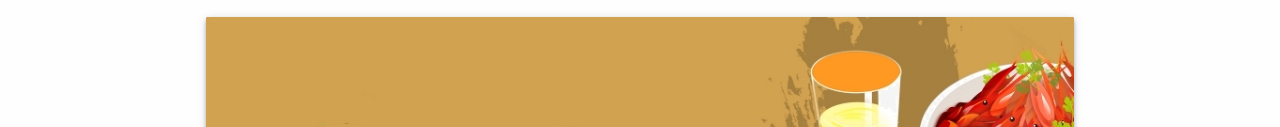
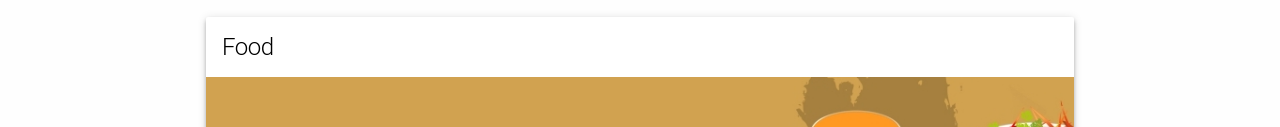
Before and after one commit to lxt619/mobileview-2021, a plain HTML site: page food.html in a window 1280 px wide. Shown: the part 258-385 px from the top of the page. Drawn offline with Linux system fonts and the light colour scheme.

Commit message:
add title

```diff
--- a/food.html
+++ b/food.html
@@ -25,6 +25,9 @@
         <div class="site-content">
           <div class="mdl-grid site-max-width">
             <div class="mdl-cell mdl-cell--12-col mdl-card mdl-shadow--4dp page-content">
+              <div class="mdl-card__title">
+                <h1 class="mdl-card__title-text">Food</h1>
+              </div>
               <div class="mdl-card__media"><img class="article-image" src="img/background.jpg" border="0" alt="Food illustration">
               </div>
               <div class="mdl-grid site-copy">
```
Also changed, not shown: index.html (+3 -0 lines), portfolio.html (+3 -0 lines), 1 other file.
